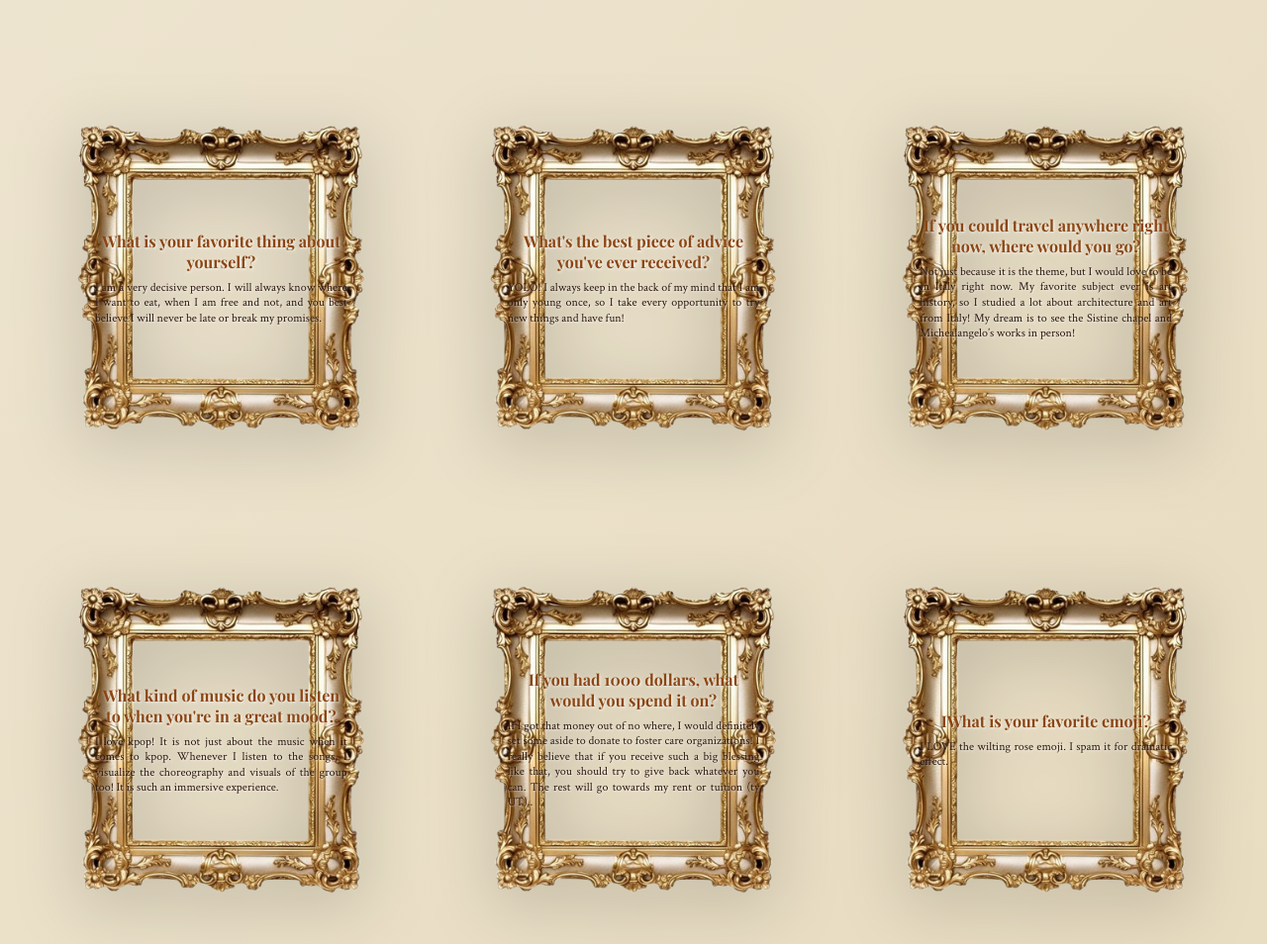
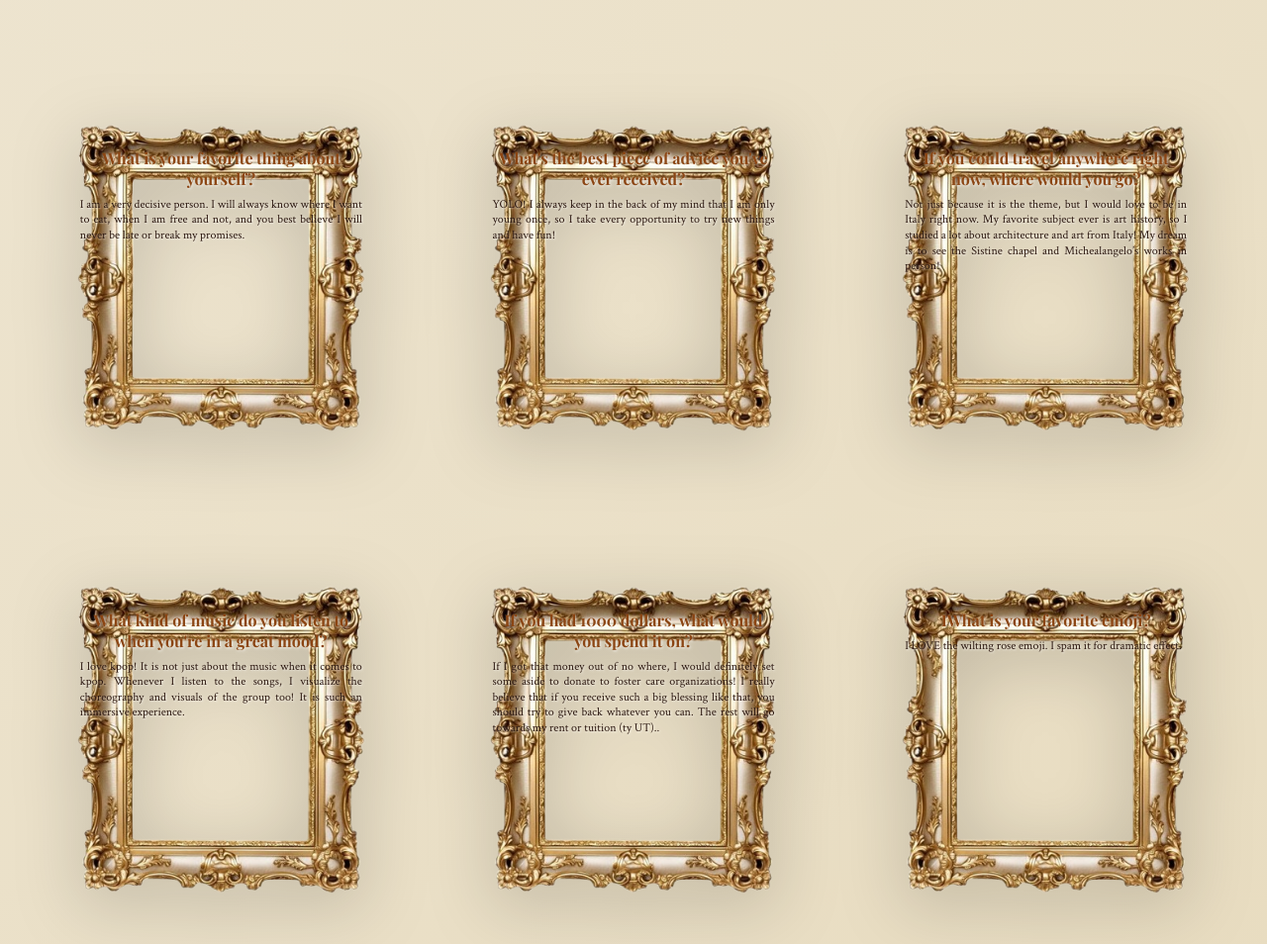
Before and after one commit to amandarinle/amanda-bluebonnets-gallery, a plain HTML site: page index.html in a window 1280 px wide. Shown: the part 4100-5054 px from the top of the page at 99% size. Drawn offline with nearby package versions, Linux system fonts and the light colour scheme.

Commit message:
dolce frame

```diff
--- a/index.html
+++ b/index.html
@@ -506,9 +506,10 @@
             top: 50%;
             left: 50%;
             transform: translate(-50%, -50%);
-            width: 70%;
+            width: 75%;
+            height: 70%;
             text-align: center;
-            padding: 15px;
+            padding: 10px;
         }
 
         .dolce-title {
```
